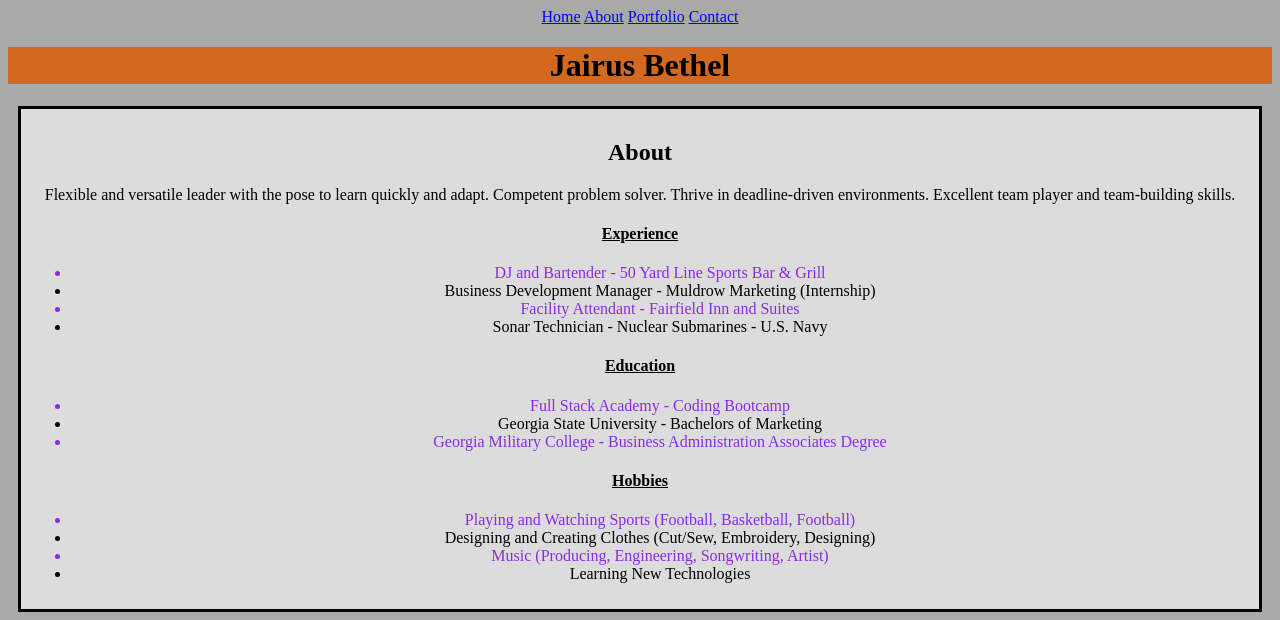
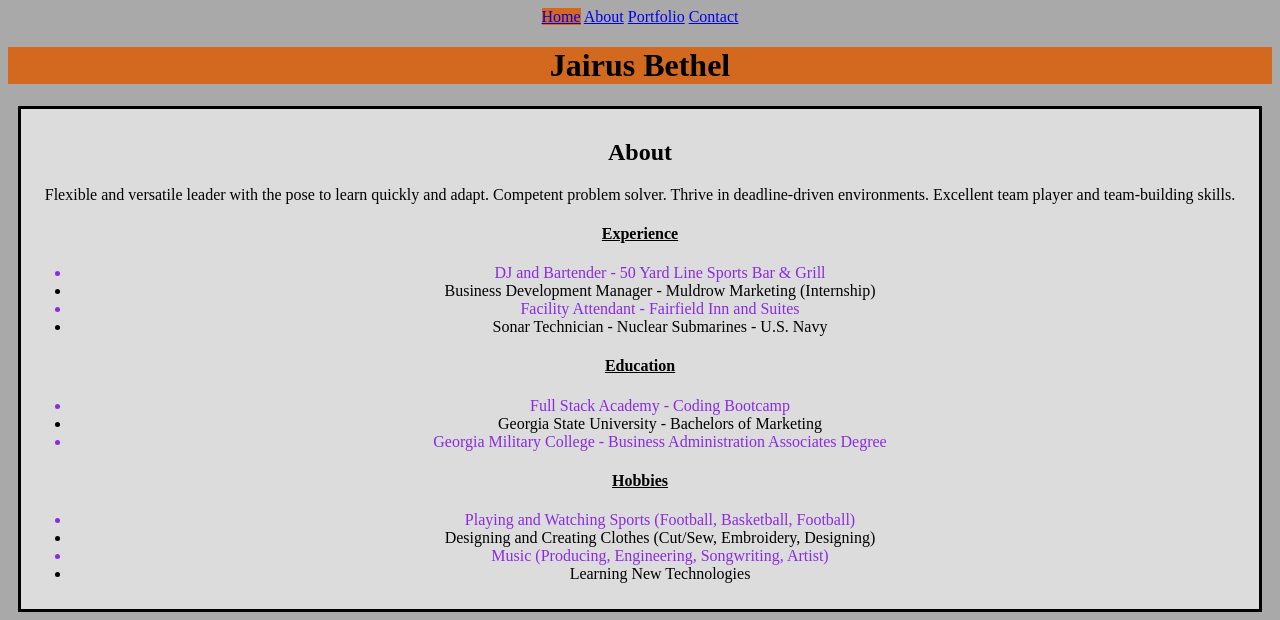
Before and after one commit to betheljn/Personal-Website, a plain HTML site: page about.html in a window 1280 px wide. In both pictures the pointer is over the link "Home". Drawn offline with Linux system fonts and the light colour scheme; grey boxes are pictures that could not be loaded.

Commit message:
updated code with new hover effect in the nav.

```diff
--- a/about.html
+++ b/about.html
@@ -5,6 +5,12 @@
     <meta name="viewport" content="width=device-width, initial-scale=1.0">
     <title>About Me</title>
     <link rel="stylesheet" href="style.css">
+<style>
+    a:hover {
+    background-color: chocolate;
+    }
+    </style>
+
 </head>
 <body>
     <div class="Nav">
```
Also changed, not shown: contact.html (+6 -0 lines), index.html (+5 -0 lines), portfolio.html (+5 -0 lines).
